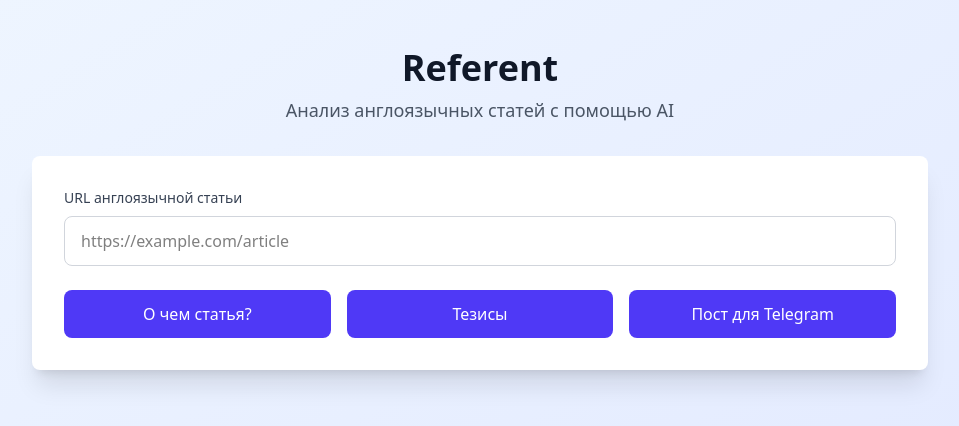
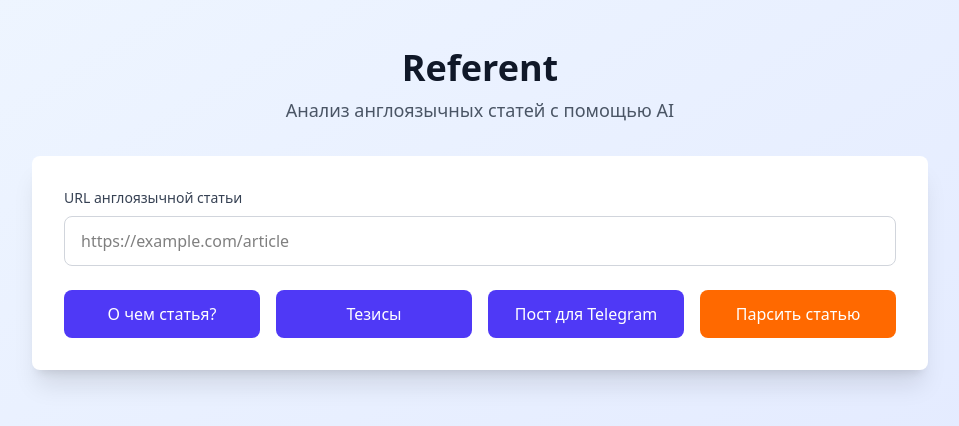
Before and after one commit to illanetu/referent, a Next.js app: page / in a window 1280 px wide. Shown: the top 426 px of the page, without its empty margins (160-1119 px from the left). Built offline with nearby package versions, Linux system fonts and the light colour scheme.

Commit message:
Enhance Home component with new article parsing button: added functionality to fetch and display article data from a provided URL, including loading states and error handling.

```diff
--- a/app/page.tsx
+++ b/app/page.tsx
@@ -78,7 +78,7 @@ export default function Home() {
             />
           </div>
 
-          <div className="grid grid-cols-1 sm:grid-cols-3 gap-4">
+          <div className="grid grid-cols-1 sm:grid-cols-4 gap-4">
             <button
               onClick={() => handleSubmit('summary')}
               disabled={isLoading}
@@ -99,6 +99,33 @@ export default function Home() {
               className="px-6 py-3 bg-indigo-600 text-white rounded-lg font-medium hover:bg-indigo-700 focus:outline-none focus:ring-2 focus:ring-indigo-500 focus:ring-offset-2 disabled:opacity-50 disabled:cursor-not-allowed transition-all transform hover:scale-105 active:scale-95"
             >
               Пост для Telegram
+            </button>
+            <button
+              onClick={async () => {
+                if (!url.trim()) {
+                  alert('Пожалуйста, введите URL статьи')
+                  return
+                }
+                setIsLoading(true)
+                setResult('')
+                try {
+                  const response = await fetch('/api/parse-article', {
+                    method: 'POST',
+                    headers: { 'Content-Type': 'application/json' },
+                    body: JSON.stringify({ url }),
+                  })
+                  const data = await response.json()
+                  setIsLoading(false)
+                  setResult(JSON.stringify(data, null, 2))
+                } catch {
+                  setIsLoading(false)
+                  setResult('Ошибка получения данных')
+                }
+              }}
+              disabled={isLoading}
+              className="px-6 py-3 bg-orange-500 text-white rounded-lg font-medium hover:bg-orange-600 focus:outline-none focus:ring-2 focus:ring-orange-500 focus:ring-offset-2 disabled:opacity-50 disabled:cursor-not-allowed transition-all transform hover:scale-105 active:scale-95"
+            >
+              Парсить статью
             </button>
           </div>
         </div>
```
